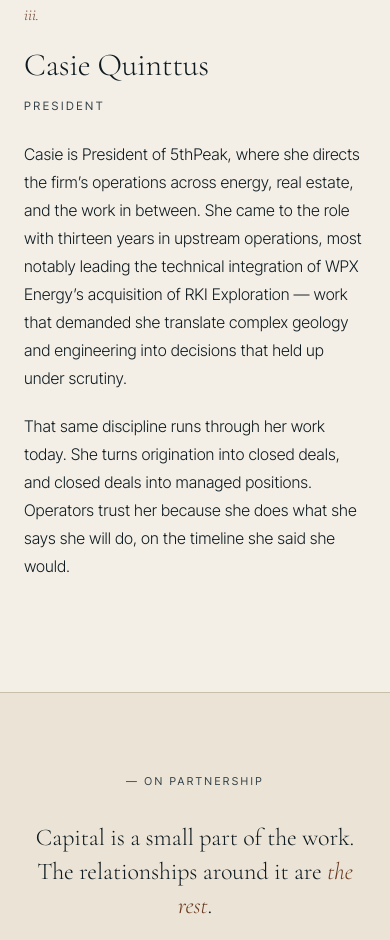
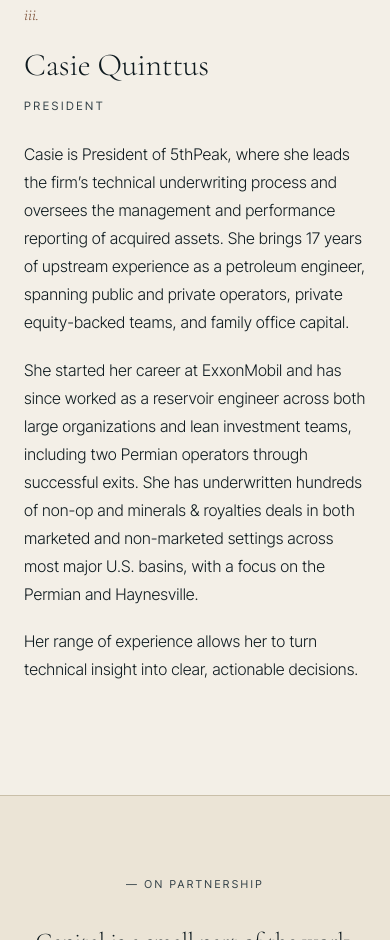
Before and after one commit to FifthPeak/5thpeak.com, a plain HTML site: page principals.html in a window 390 px wide. Shown: the part 1797-2737 px from the top of the page. Drawn offline with nearby package versions, Linux system fonts and the light colour scheme.

Commit message:
Update Casie Quinttus bio: 17 years upstream, ExxonMobil start, technical underwriting scope

```diff
--- a/principals.html
+++ b/principals.html
@@ -119,18 +119,23 @@
       </div>
       <div class="principal-bio">
         <p>
-          Casie is President of 5thPeak, where she directs the firm&rsquo;s operations
-          across energy, real estate, and the work in between. She came to the role
-          with thirteen years in upstream operations, most notably leading the
-          technical integration of WPX Energy&rsquo;s acquisition of RKI Exploration —
-          work that demanded she translate complex geology and engineering into
-          decisions that held up under scrutiny.
+          Casie is President of 5thPeak, where she leads the firm&rsquo;s technical
+          underwriting process and oversees the management and performance reporting
+          of acquired assets. She brings 17 years of upstream experience as a
+          petroleum engineer, spanning public and private operators, private
+          equity-backed teams, and family office capital.
         </p>
         <p>
-          That same discipline runs through her work today. She turns origination
-          into closed deals, and closed deals into managed positions. Operators trust
-          her because she does what she says she will do, on the timeline she said
-          she would.
+          She started her career at ExxonMobil and has since worked as a reservoir
+          engineer across both large organizations and lean investment teams,
+          including two Permian operators through successful exits. She has
+          underwritten hundreds of non-op and minerals &amp; royalties deals in
+          both marketed and non-marketed settings across most major U.S. basins,
+          with a focus on the Permian and Haynesville.
+        </p>
+        <p>
+          Her range of experience allows her to turn technical insight into clear,
+          actionable decisions.
         </p>
       </div>
     </div>
```
Also changed, not shown: 1 other file.
